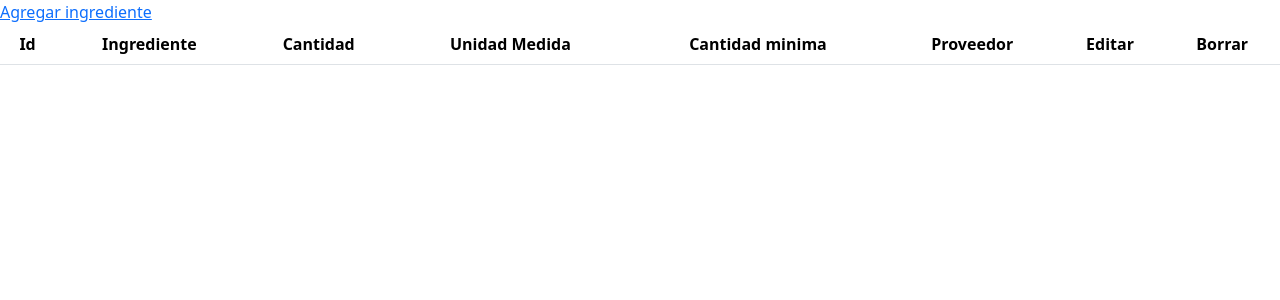
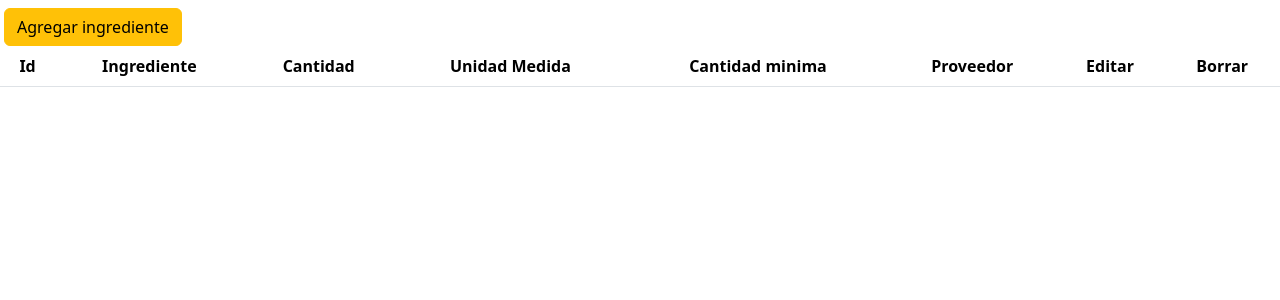
Before and after one commit to AlexisSalazar123/Proyecto-GitHub, a PHP site: page /inventario.php in a window 1280 px wide. Shown: the top 300 px of the page. Run offline with PHP 8.4, Linux system fonts and the light colour scheme; data that the repository does not hold is empty.

Commit message:
Hize ventana 'modal'

```diff
--- a/Inventario/conexion.php
+++ b/Inventario/conexion.php
@@ -1,4 +1,5 @@
 <?php
     $con = new mysqli('localhost','root','','baseDePrueba');
     $con2 = new mysqli('localhost','root','','baseDePrueba');
+    $con3 = new mysqli('localhost','root','','baseDePrueba');
 ?>
--- a/Inventario/inventario.php
+++ b/Inventario/inventario.php
@@ -12,7 +12,28 @@
     <link href="https://cdn.jsdelivr.net/npm/bootstrap@5.3.2/dist/css/bootstrap.min.css" rel="stylesheet" integrity="sha384-T3c6CoIi6uLrA9TneNEoa7RxnatzjcDSCmG1MXxSR1GAsXEV/Dwwykc2MPK8M2HN" crossorigin="anonymous">
 </head>
 <body>
-    <a href="">Agregar ingrediente</a>
+    <div class="py-1"></div>
+    <button type="button" class="btn-mio btn btn-warning ms-1 " data-bs-toggle="modal" data-bs-target="#exampleModal">Agregar ingrediente</button>
+
+    <div class="modal fade" id="exampleModal" tabindex="-1" aria-labelledby="exampleModalLabel" aria-hidden="true">
+    <div class="modal-dialog">
+        <form class="modal-content" action="guardar.php" method="POST">
+            <div class="modal-header">
+                <h1 class="modal-title fs-5" id="exampleModalLabel">Agregar ingrediente</h1>
+                <button type="button" class="btn-close" data-bs-dismiss="modal" aria-label="Close"></button>
+            </div>
+            <div class="modal-body">
+                ...
+            </div>
+            <div class="modal-footer">
+                <button type="button" class="btn btn-secondary" data-bs-dismiss="modal">Cerrar</button>
+                <button type="submit" class="btn btn-warning">Guardar</button>
+            </div>
+        </form>
+    </div>
+    </div>
+
+    <div class="">
         <table class="table align-middle">
             <thead>
                 <tr>
@@ -49,5 +70,7 @@
                 ?>
             </tbody>
         </table>
+    </div>
+    <script src="https://cdn.jsdelivr.net/npm/bootstrap@5.3.2/dist/js/bootstrap.bundle.min.js" integrity="sha384-C6RzsynM9kWDrMNeT87bh95OGNyZPhcTNXj1NW7RuBCsyN/o0jlpcV8Qyq46cDfL" crossorigin="anonymous"></script>
 </body>
 </html>
--- a/Inventario/style.css
+++ /dev/null
@@ -1,4 +0,0 @@
-* {
-    padding: 0;
-    margin: 0;
-}
```
Also changed, not shown: Inventario/guardar.php (added). Lines whose indentation alone changed are shown as unchanged.
